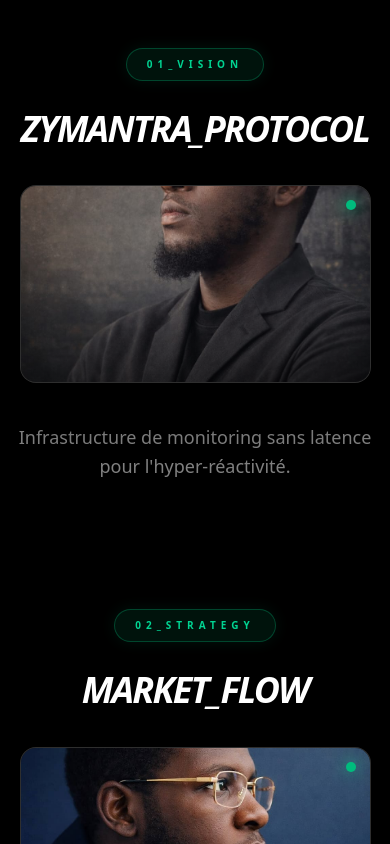
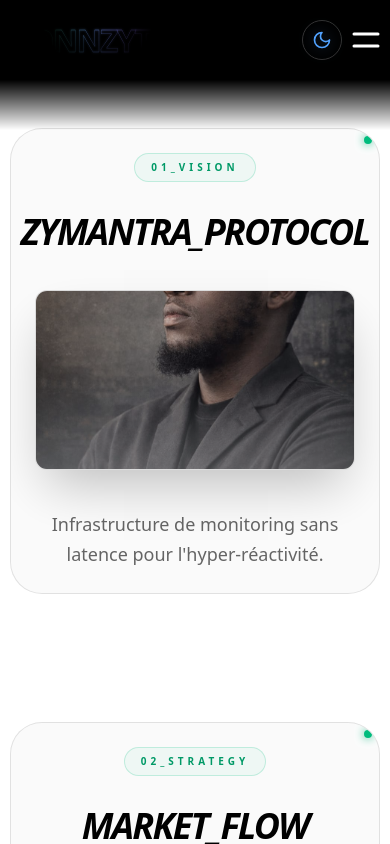
Before and after one commit to nonnzy7even7iete/nonnzytransformiumfullstackbundel, a Next.js app: page /zymantra in a window 390 px wide. Shown: the top 844 px of the page. Built offline with nearby package versions, Linux system fonts and the light colour scheme; no server answers.

Commit message:
Zy Bulding workflow

```diff
--- a/src/components/frontendkit/ZymantraBeam.tsx
+++ b/src/components/frontendkit/ZymantraBeam.tsx
@@ -1,6 +1,7 @@
 "use client";
 import React, { useEffect, useRef, useState } from "react";
 import { motion, useTransform, useScroll, useSpring } from "framer-motion";
+import NavbarFront from "./NavbarFront"; // Import depuis le même dossier
 
 interface ZymantraSection {
   badge: string;
@@ -9,15 +10,13 @@ interface ZymantraSection {
   image: string;
 }
 
-// --- CONFIGURATION DES IMAGES CORRIGÉE ---
 const ZYMANTRA_CONTENT: ZymantraSection[] = [
   {
     badge: "01_VISION",
     title: "ZYMANTRA_PROTOCOL",
     description:
       "Infrastructure de monitoring sans latence pour l'hyper-réactivité.",
-    // ON RETIRE /src/public/ : on pointe directement à la racine de public
-    image: "/Nonn.jpg",
+    image: "/IMG-20260211-WA0000.jpg",
   },
   {
     badge: "02_STRATEGY",
@@ -43,7 +42,6 @@ export default function Zymantra() {
       if (contentRef.current) setSvgHeight(contentRef.current.offsetHeight);
     };
     update();
-    // Timeout pour laisser le temps au layout de se stabiliser
     const timer = setTimeout(update, 500);
     window.addEventListener("resize", update);
     return () => {
@@ -52,103 +50,88 @@ export default function Zymantra() {
     };
   }, []);
 
-  const y1 = useSpring(
-    useTransform(scrollYProgress, [0, 0.8], [50, svgHeight]),
-    { stiffness: 400, damping: 90 }
-  ) as any;
-  const y2 = useSpring(
-    useTransform(scrollYProgress, [0, 1], [20, svgHeight - 20]),
-    { stiffness: 400, damping: 90 }
-  ) as any;
+  const beamY = useSpring(
+    useTransform(scrollYProgress, [0, 1], [0, svgHeight]),
+    {
+      stiffness: 100,
+      damping: 30,
+    }
+  );
 
   return (
     <div
       ref={containerRef}
-      className="relative w-full bg-black py-12 md:py-24 font-sans antialiased overflow-x-hidden text-white selection:bg-emerald-500/30"
+      className="relative w-full transition-colors duration-500 bg-white dark:bg-black font-sans antialiased text-black dark:text-white"
     >
-      {/* SVG BEAM (Desktop seulement) */}
+      {/* NAVBAR INTÉGRÉE */}
+      <NavbarFront />
+
+      {/* LE BEAM (Adaptatif au thème) */}
       <div
-        className="absolute left-12 top-0 h-full hidden md:block"
+        className="absolute left-6 md:left-12 top-0 h-full w-[2px] hidden md:block"
         aria-hidden="true"
       >
-        <svg
-          viewBox={`0 0 20 ${svgHeight}`}
-          width="20"
-          height={svgHeight}
-          className="block"
-        >
-          <path
-            d={`M 10 0 V ${svgHeight}`}
-            fill="none"
-            stroke="white"
-            strokeOpacity="0.05"
-            strokeWidth="1"
+        <div className="h-full w-full bg-black/5 dark:bg-white/5 absolute inset-0" />
+        <motion.div
+          style={{ height: beamY, top: 0 }}
+          className="absolute w-full bg-gradient-to-b from-transparent via-emerald-500 to-emerald-400 shadow-[0_0_15px_#10b981]"
         />
-          <motion.path
-            d={`M 10 0 V ${svgHeight}`}
-            fill="none"
-            stroke="#10b981"
-            strokeWidth="2"
-            style={{ strokeDasharray: "0 1", pathLength: scrollYProgress }}
-          />
-        </svg>
       </div>
 
       <div
         ref={contentRef}
-        className="flex flex-col items-center w-full relative z-10"
+        className="flex flex-col items-center w-full relative z-10 pt-32"
       >
         {ZYMANTRA_CONTENT.map((item, index) => {
           const isInactive = activeIdx !== null && activeIdx !== index;
 
           return (
-            <motion.div
+            <motion.section
               key={index}
               onMouseEnter={() => setActiveIdx(index)}
               onMouseLeave={() => setActiveIdx(null)}
               onTouchStart={() => setActiveIdx(index)}
               animate={{
                 opacity: isInactive ? 0.3 : 1,
-                filter: isInactive ? "blur(12px)" : "blur(0px)",
-                scale: isInactive ? 0.98 : 1,
+                filter: isInactive ? "blur(8px)" : "blur(0px)",
               }}
-              transition={{ duration: 0.4, ease: "easeInOut" }}
-              className="mb-32 flex flex-col items-center w-full px-4"
+              className="mb-32 w-[95vw] md:w-[900px] relative border border-black/10 dark:border-white/10 bg-black/[0.02] dark:bg-white/[0.02] backdrop-blur-md rounded-[2rem] p-6 md:p-12 overflow-hidden transition-all duration-500 hover:border-emerald-500/30"
             >
-              {/* BADGE */}
-              <span className="text-emerald-400 text-[10px] font-black tracking-[0.5em] uppercase px-5 py-2 border border-emerald-500/30 bg-emerald-500/10 mb-8 rounded-full shadow-[0_0_15px_rgba(16,185,129,0.1)]">
+              {/* INDICATEUR 7PX */}
+              <div className="absolute top-[7px] right-[7px] h-2 w-2 bg-emerald-500 rounded-full shadow-[0_0_10px_#10b981] z-50" />
+
+              <div className="flex flex-col items-center">
+                {/* BADGE (Adaptatif) */}
+                <span className="text-emerald-600 dark:text-emerald-400 text-[10px] font-black tracking-[0.4em] uppercase px-4 py-1.5 border border-emerald-500/20 bg-emerald-500/5 mb-8 rounded-full">
                   {item.badge}
                 </span>
 
                 {/* TITRE */}
-              <h2 className="text-4xl md:text-7xl font-black italic tracking-tighter mb-10 uppercase text-center leading-[0.9] drop-shadow-2xl">
+                <h2 className="text-4xl md:text-7xl font-black italic tracking-tighter mb-10 uppercase text-center leading-none">
                   {item.title}
                 </h2>
 
-              {/* CONTAINER IMAGE : 90vw mobile, bordures blanches fines */}
-              <div className="group relative w-[90vw] md:w-[850px] aspect-video rounded-2xl overflow-hidden border border-white/10 bg-neutral-900 shadow-[0_20px_50px_rgba(0,0,0,0.5)] transition-all duration-500">
+                {/* IMAGE BOX */}
+                <div className="relative w-full aspect-video rounded-xl overflow-hidden border border-black/10 dark:border-white/10 shadow-2xl bg-neutral-100 dark:bg-neutral-900">
                   <img
                     src={item.image}
                     alt={item.title}
-                  className="w-full h-full object-cover transition-transform duration-700 group-hover:scale-105"
+                    className="w-full h-full object-cover grayscale-[0.3] hover:grayscale-0 transition-all duration-700"
                     onError={(e) => {
                       e.currentTarget.src =
-                      "https://placehold.co/800x450/000000/10b981?text=CHECK_PATH_IN_PUBLIC";
+                        "https://placehold.co/800x450/000000/10b981?text=FICHIER_MANQUANT";
                     }}
                   />
-
-                {/* Overlay pour lisibilité */}
-                <div className="absolute inset-0 bg-gradient-to-t from-black/80 via-transparent to-transparent opacity-60" />
-
-                {/* INDICATEUR 7PX : placé en haut à droite de l'image */}
-                <div className="absolute top-[14px] right-[14px] h-2.5 w-2.5 bg-emerald-500 rounded-full shadow-[0_0_15px_#10b981] z-30" />
+                  {/* Overlay adaptatif */}
+                  <div className="absolute inset-0 bg-gradient-to-t from-white/40 dark:from-black/80 via-transparent to-transparent opacity-60" />
                 </div>
 
                 {/* DESCRIPTION */}
-              <p className="max-w-xl text-white/50 text-center text-lg md:text-xl mt-10 leading-relaxed font-medium">
+                <p className="max-w-xl text-black/60 dark:text-white/50 text-center text-lg md:text-xl mt-10 leading-relaxed font-medium">
                   {item.description}
                 </p>
-            </motion.div>
+              </div>
+            </motion.section>
           );
         })}
       </div>
```
Also changed, not shown: public/IMG-20260211-WA0000.jpg (added). Lines whose indentation alone changed are shown as unchanged.
